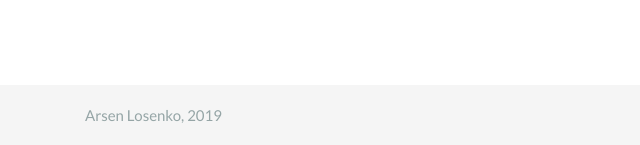
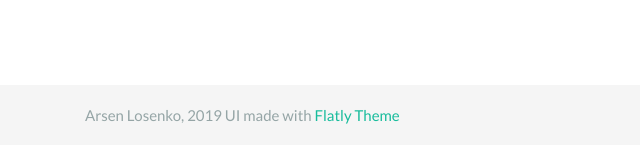
Before and after one commit to arsenlosenko/django_mdb, a Django app: page /movies in a window 1280 px wide. Shown: the part 655-800 px from the top of the page, without its empty margins (0-640 px from the left). Run offline with Django 3.2, Linux system fonts and the light colour scheme; data that the repository does not hold is empty; some libraries are stand-ins or nearby versions.

Commit message:
Add theme name

```diff
--- a/templates/base.html
+++ b/templates/base.html
@@ -4,9 +4,9 @@
 <head>
     <meta charset="UTF-8">
     <meta content='viewport' content="width-device-width, initial-scale=1, shrink-to-fit=no">
+    <link rel="stylesheet" href="{% static 'css/base.css' %}">
     <link rel="stylesheet" href="{% static 'css/bootstrap.css' %}">
     <link rel="stylesheet" href="{% static 'css/awesome.css' %}">
-    <link rel="stylesheet" href="{% static 'css/base.css' %}">
     <script src="{% static 'js/jquery.min.js' %}"></script>
     <script src="{% static 'js/bootstrap.bundle.min.js' %}"></script>
     <title>
@@ -60,7 +60,9 @@
     </div>
     <footer class="footer">
       <div class="container">
-        <span class="text-muted">Arsen Losenko, {% now "Y" %}</span>
+          <span class="text-muted">Arsen Losenko, {% now "Y" %}
+              UI made with <a href="https://bootswatch.com/flatly/" target="_blank">Flatly Theme</a>
+          </span>
       </div>
     </footer>
 </body>
```
